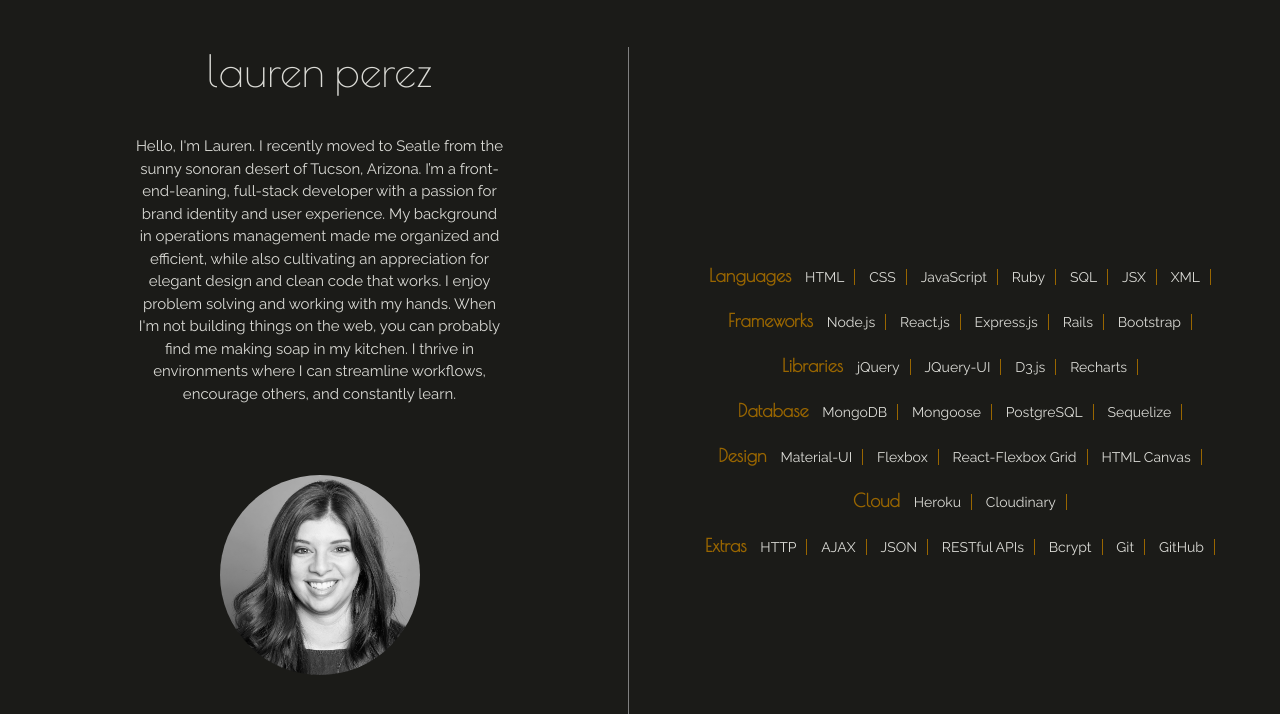
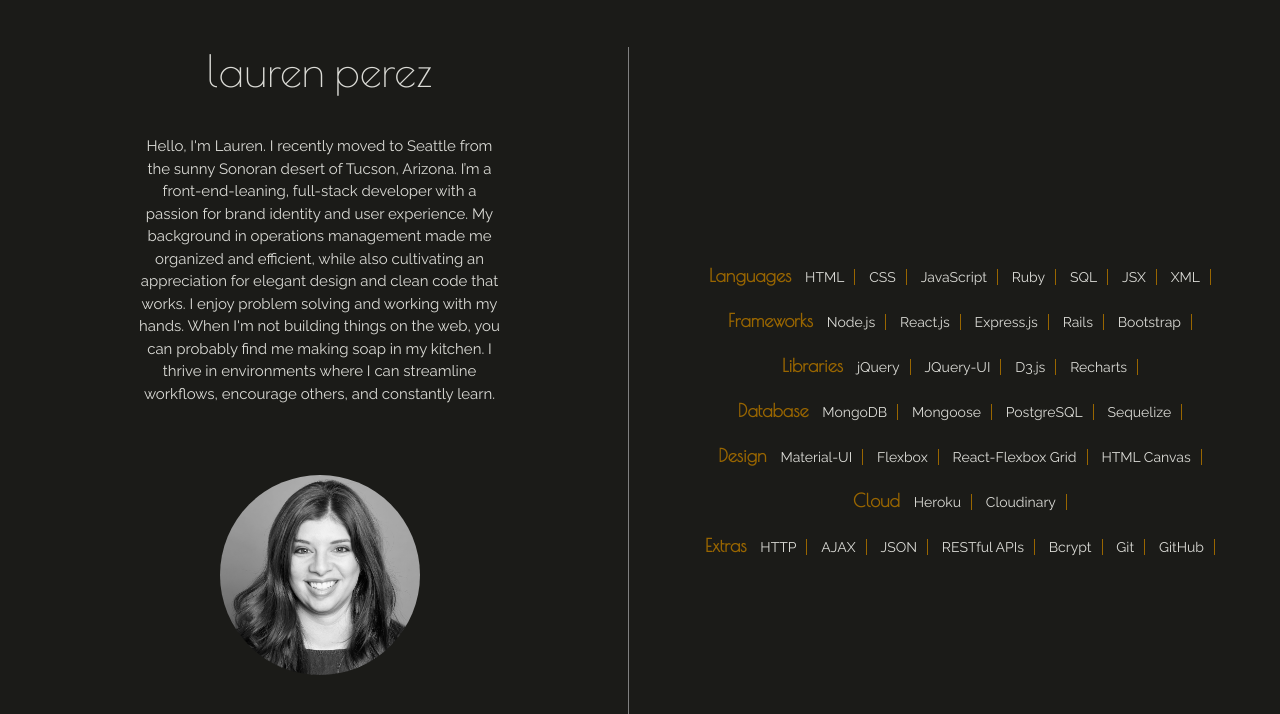
Before and after one commit to laurenperez/laurenperez.github.io, a plain HTML site: page index.html in a window 1280 px wide. Shown: the part 880-1594 px from the top of the page. Drawn offline with nearby package versions, Linux system fonts and the light colour scheme.

Commit message:
fixed typo

```diff
--- a/index.html
+++ b/index.html
@@ -60,7 +60,7 @@
       <div class="col s12 m6 center-align">
         <div class="about-left">
           <h3>lauren perez</h3>
-          <p class="about-text"> Hello, I'm Lauren. I recently moved to Seatle from the sunny sonoran desert of Tucson, Arizona. I’m a front-end-leaning, full-stack developer
+          <p class="about-text"> Hello, I'm Lauren. I recently moved to Seattle from the sunny Sonoran desert of Tucson, Arizona. I’m a front-end-leaning, full-stack developer
              with a passion for brand identity and user experience. My background in operations management made me organized and efficient,
               while also cultivating an appreciation for elegant design and clean code that works. I enjoy problem solving and working with my hands.
               When I'm not building things on the web, you can probably find me making soap in my kitchen. I thrive in environments where I can streamline workflows,
```
